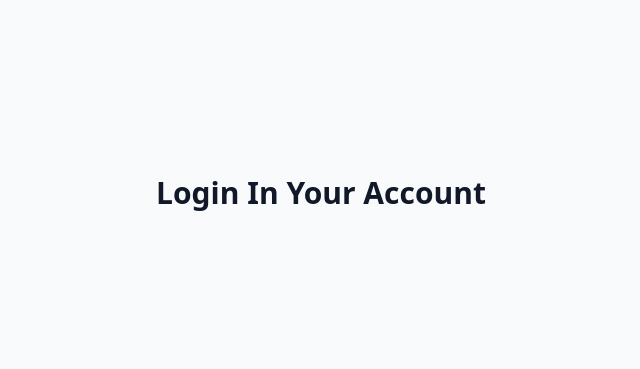
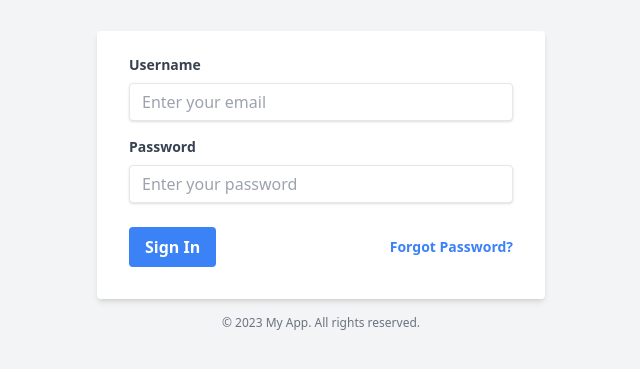
Before and after one commit to Ayush433/Vendor-Ecommerce, a React (Vite) app: page /login in a window 1280 px wide. Shown: the part 219-588 px from the top of the page, without its empty margins (319-959 px from the left). Built offline with nearby package versions, Linux system fonts and the light colour scheme.

Commit message:
formik validation

```diff
--- a/package.json
+++ b/package.json
@@ -10,10 +10,12 @@
     "preview": "vite preview"
   },
   "dependencies": {
+    "formik": "^2.4.2",
     "react": "^18.2.0",
     "react-dom": "^18.2.0",
     "react-icons": "^4.10.1",
-    "react-router-dom": "^6.14.1"
+    "react-router-dom": "^6.14.1",
+    "yup": "^1.2.0"
   },
   "devDependencies": {
     "@types/react": "^18.0.37",
--- a/src/Components/Login.jsx
+++ b/src/Components/Login.jsx
@@ -1,13 +1,97 @@
+import { useFormik } from "formik";
 import React from "react";
+import * as Yup from "yup";
 
 const Login = () => {
+  const formik = useFormik({
+    initialValues: {
+      email: "",
+      password: "",
+    },
+    validationSchema: Yup.object({
+      email: Yup.string().email("Invalid email address").required("Required"),
+      password: Yup.string()
+        .min(8, "Password must be at least 8 characters")
+        .required("Required"),
+    }),
+    onSubmit: async (values, action) => {
+      console.log(values);
+      action.resetForm();
+    },
+  });
+
   return (
     <>
-      <div className="min-h-screen bg-gray-50 flex flex-col py-12 justify-center sm:px-6 lg:px-8 ">
-        <div className="sm:mx-auto sm:w-full sm:max-w-md">
-          <h2 className="mt-6 text-center text-3xl font-extrabold text-gray-900">
-            Login In Your Account
-          </h2>
+      <div className="flex items-center justify-center h-screen bg-gray-100">
+        <div className="w-full max-w-md">
+          <form
+            className="bg-white shadow-md rounded px-8 pt-6 pb-8 mb-4"
+            onSubmit={formik.handleSubmit}
+          >
+            <div className="mb-4">
+              <label
+                className="block text-gray-700 text-sm font-bold mb-2"
+                htmlFor="email"
+              >
+                Username
+              </label>
+              <input
+                className="shadow appearance-none border rounded w-full py-2 px-3 text-gray-700 leading-tight focus:outline-none focus:shadow-outline"
+                id="email"
+                type="email"
+                name="email"
+                autoComplete="email"
+                placeholder="Enter your email"
+                onChange={formik.handleChange}
+                value={formik.values.email}
+              />
+              {formik.errors.email && formik.touched.email ? (
+                <h1 className="text-pink-700">{formik.errors.email}</h1>
+              ) : (
+                ""
+              )}
+            </div>
+            <div className="mb-6">
+              <label
+                className="block text-gray-700 text-sm font-bold mb-2"
+                htmlFor="password"
+              >
+                Password
+              </label>
+              <input
+                className="shadow appearance-none border rounded w-full py-2 px-3 text-gray-700 leading-tight focus:outline-none focus:shadow-outline"
+                id="password"
+                type="password"
+                name="password"
+                placeholder="Enter your password"
+                onBlur={formik.handleBlur}
+                onChange={formik.handleChange}
+                value={formik.values.password}
+              />
+              {formik.errors.password ? (
+                <h1 className="text-red-700">{formik.errors.password} </h1>
+              ) : (
+                ""
+              )}
+            </div>
+            <div className="flex items-center justify-between">
+              <button
+                className="bg-blue-500 hover:bg-blue-700 text-white font-bold py-2 px-4 rounded focus:outline-none focus:shadow-outline"
+                type="submit"
+              >
+                Sign In
+              </button>
+              <a
+                className="inline-block align-baseline font-bold text-sm text-blue-500 hover:text-blue-800"
+                href="/forgot-password"
+              >
+                Forgot Password?
+              </a>
+            </div>
+          </form>
+          <p className="text-center text-gray-500 text-xs">
+            &copy; {new Date().getFullYear()} My App. All rights reserved.
+          </p>
         </div>
       </div>
     </>
--- a/src/index.css
+++ b/src/index.css
@@ -5,41 +5,3 @@
 /* fonts */
 /* @import url("https://fonts.googleapis.com/css2?family=Roboto:ital,wght@0,100;0,300;0,400;0,500;0,700;0,900;1,100;1,300;1,400;1,500;1,700;1,900&display=swap");
 @import url("https://fonts.googleapis.com/css2?family=Poppins:ital,wght@0,100;0,200;0,300;0,400;0,500;0,600;0,700;0,800;0,900;1,100;1,200;1,300;1,400;1,500;1,600;1,700;1,800;1,900&display=swap"); */
-
-* {
-  scroll-behavior: smooth;
-}
-body {
-  font-family: system-ui, -apple-system, BlinkMacSystemFont, "Segoe UI", Roboto,
-    Oxygen, Ubuntu, Cantarell, "Open Sans", "Helvetica Neue", sans-serif;
-  background: #f6f6f5;
-  scroll-behavior: smooth;
-}
-input,
-select {
-  outline: none;
-}
-.batch_heart {
-  background: tomato;
-  width: 15px;
-  height: 15px;
-  display: flex;
-  align-items: center;
-  justify-content: center;
-  border-radius: 100%;
-  position: absolute;
-  right: -24%;
-  top: -9%;
-  cursor: pointer;
-}
-/* Chrome, Safari, Edge, Opera */
-input::-webkit-outer-spin-button,
-input::-webkit-inner-spin-button {
-  -webkit-appearance: none;
-  margin: 0;
-}
-
-/* Firefox */
-input[type="number"] {
-  -moz-appearance: textfield;
-}
```
Also changed, not shown: 1 other file (tests, documents, lock files or other folders).
